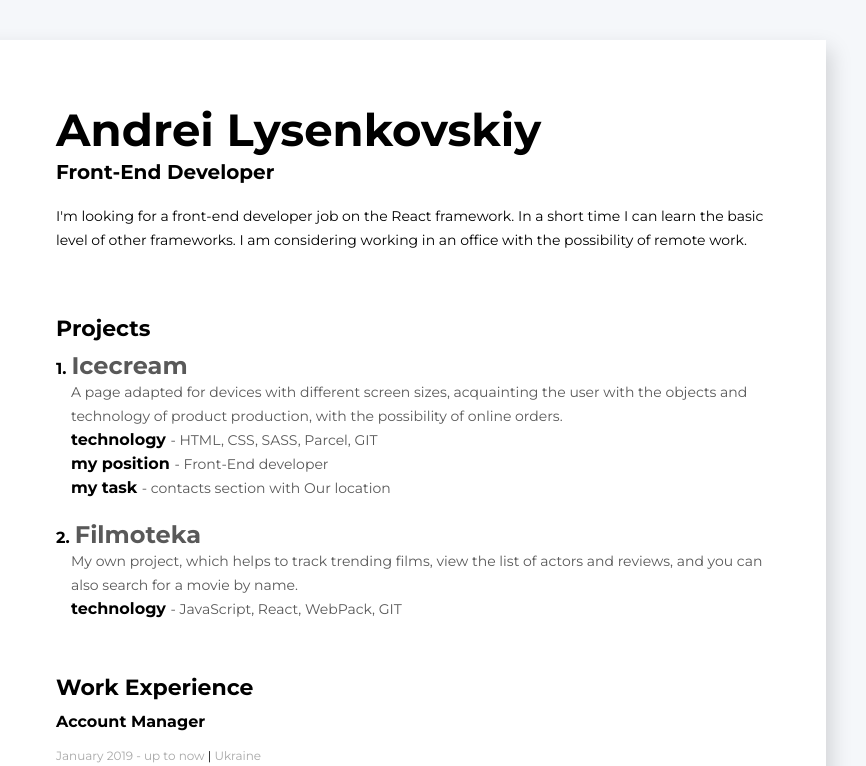
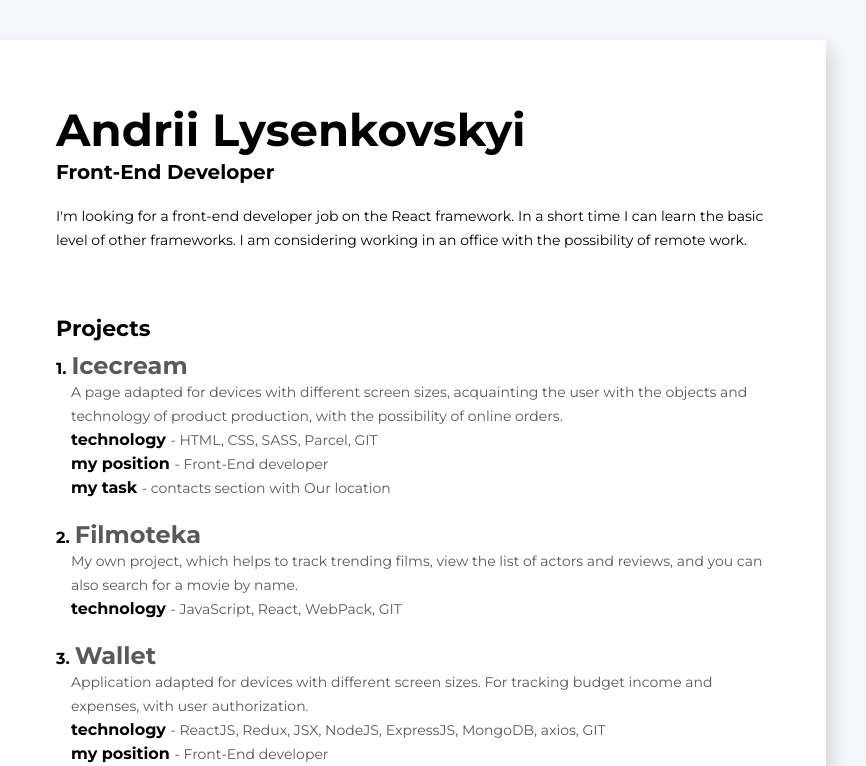
Before and after one commit to andreilysen/my-resume, a plain HTML site: page index.html in a window 1280 px wide. Shown: the top 766 px of the page, 414-1280 px from the left. Drawn offline with Linux system fonts and the light colour scheme.

Commit message:
add project

```diff
--- a/index.html
+++ b/index.html
@@ -146,7 +146,7 @@
       <div class="about-me-container">
         <!-- about me main info -->
         <div class="info-container">
-          <h1 class="name">Andrei Lysenkovskiy</h1>
+          <h1 class="name">Andrii Lysenkovskyi</h1>
           <h2 class="profesion">Front-End Developer</h2>
           <p class="deskription">
             I'm looking for a front-end developer job on the React framework. In
@@ -208,6 +208,40 @@
                 </p>
               </div>
             </li>
+            <li class="projects-item">
+              <div class="project-name">
+                <span>3.</span>
+                <a
+                  class="projects-link"
+                  href="https://forward-sharks.netlify.app/"
+                  ><h2>Wallet</h2></a
+                >
+              </div>
+              <div class="projects-text">
+                <p class="text">
+                  Application adapted for devices with different screen sizes.
+                  For tracking budget income and expenses, with user
+                  authorization.
+                </p>
+                <p>
+                  technology
+                  <span class="text"
+                    >- ReactJS, Redux, JSX, NodeJS, ExpressJS, MongoDB, axios,
+                    GIT</span
+                  >
+                </p>
+                <p>
+                  my position
+                  <span class="text">- Front-End developer</span>
+                </p>
+                <p>
+                  my task
+                  <span class="text"
+                    >- transaction table, search and fix bugs</span
+                  >
+                </p>
+              </div>
+            </li>
           </ol>
         </div>
 
@@ -246,7 +280,7 @@
               <p class="company">IT School GoIT</p>
               <p class="faculty">Full stack developer</p>
               <span class="time-work"
-                >November 2020 - up to now
+                >November 2020 - November 2021
                 <span class="profesional-divaider">|</span>
                 Ukraine</span
               >
```
